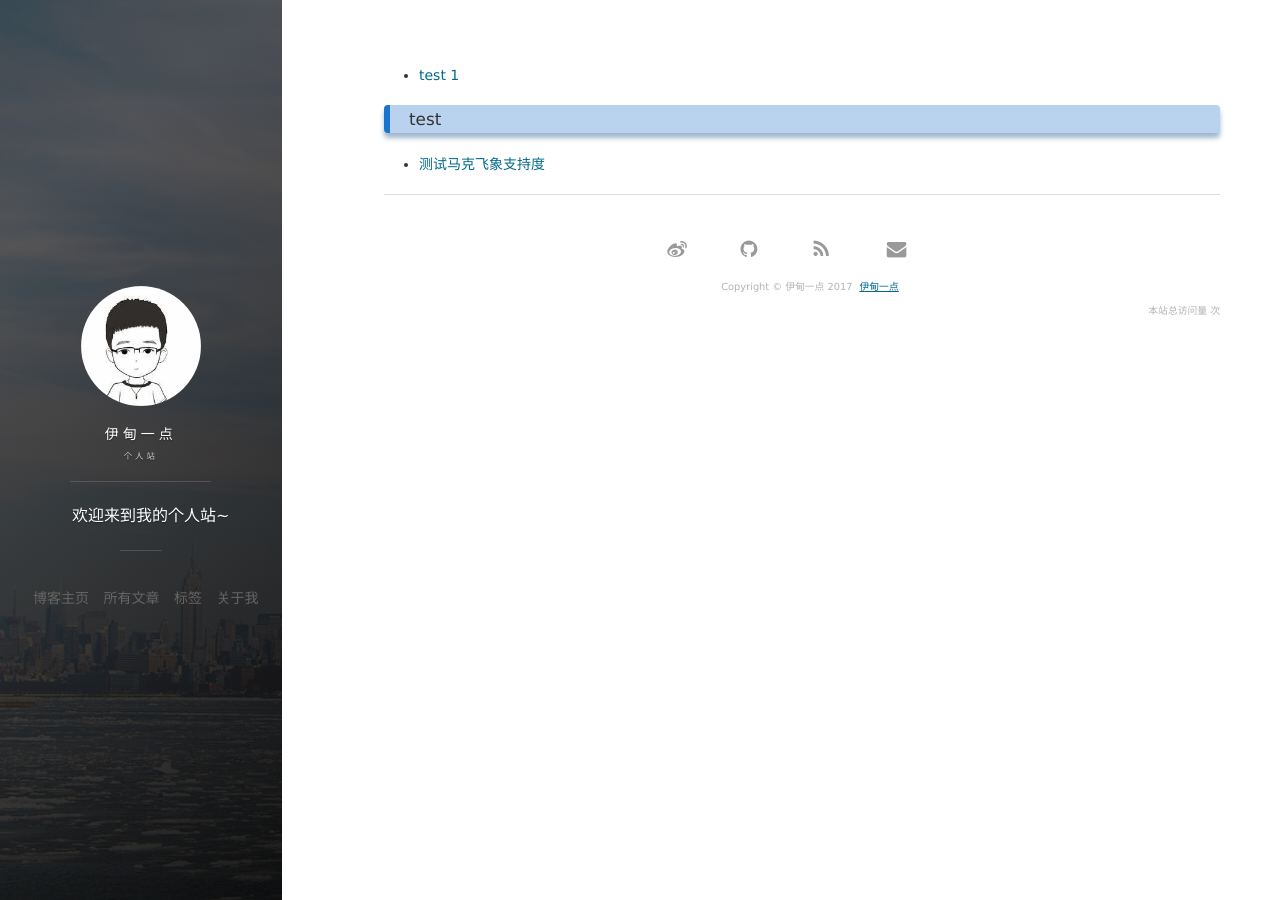
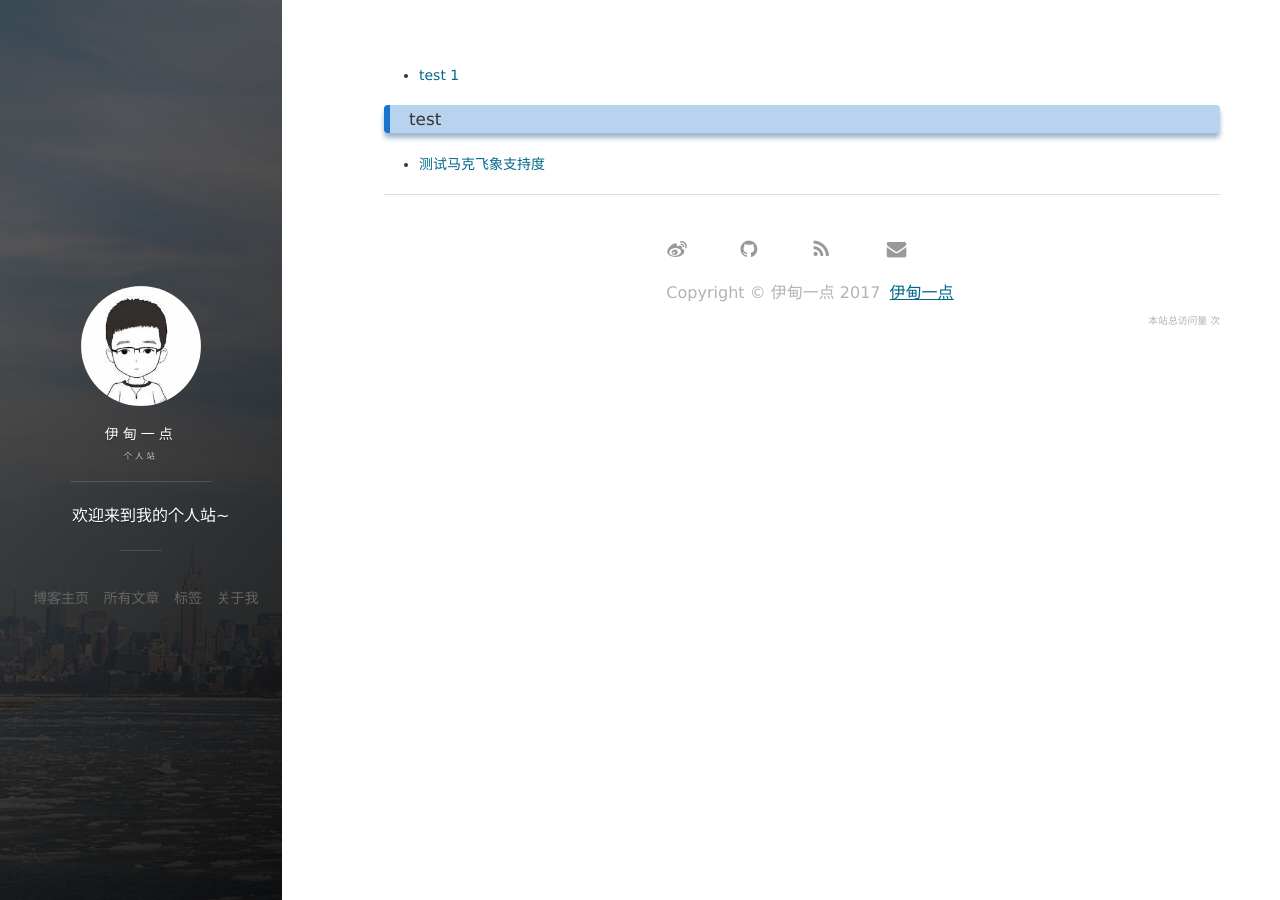
Before and after one commit to zpfbuaa/zpfbuaa.github.io, a Jekyll site: the page built from tags.html, in a window 1280 px wide. Built offline with Jekyll 4.4.1, drawn with Linux system fonts in a browser that asks for light colours; nearby versions of some CDN libraries; comment, search, counter and statistics services are not loaded.

Commit message:
Update footer.html

```diff
--- a/_includes/footer.html
+++ b/_includes/footer.html
@@ -78,7 +78,7 @@
         </div>
 
         <div class = "footer_div">
-           <p class="copyright text-muted" align=center font-size:20px;  >
+           <p class="copyright text-muted" align=center style="font-size:16px;">
             Copyright &copy; {{ site.title }} {{ site.time | date: '%Y' }} <a target="blank" href="http://www.cnblogs.com/zpfbuaa/">伊甸一点</a>
             </p>
         	<div align="right">
```
